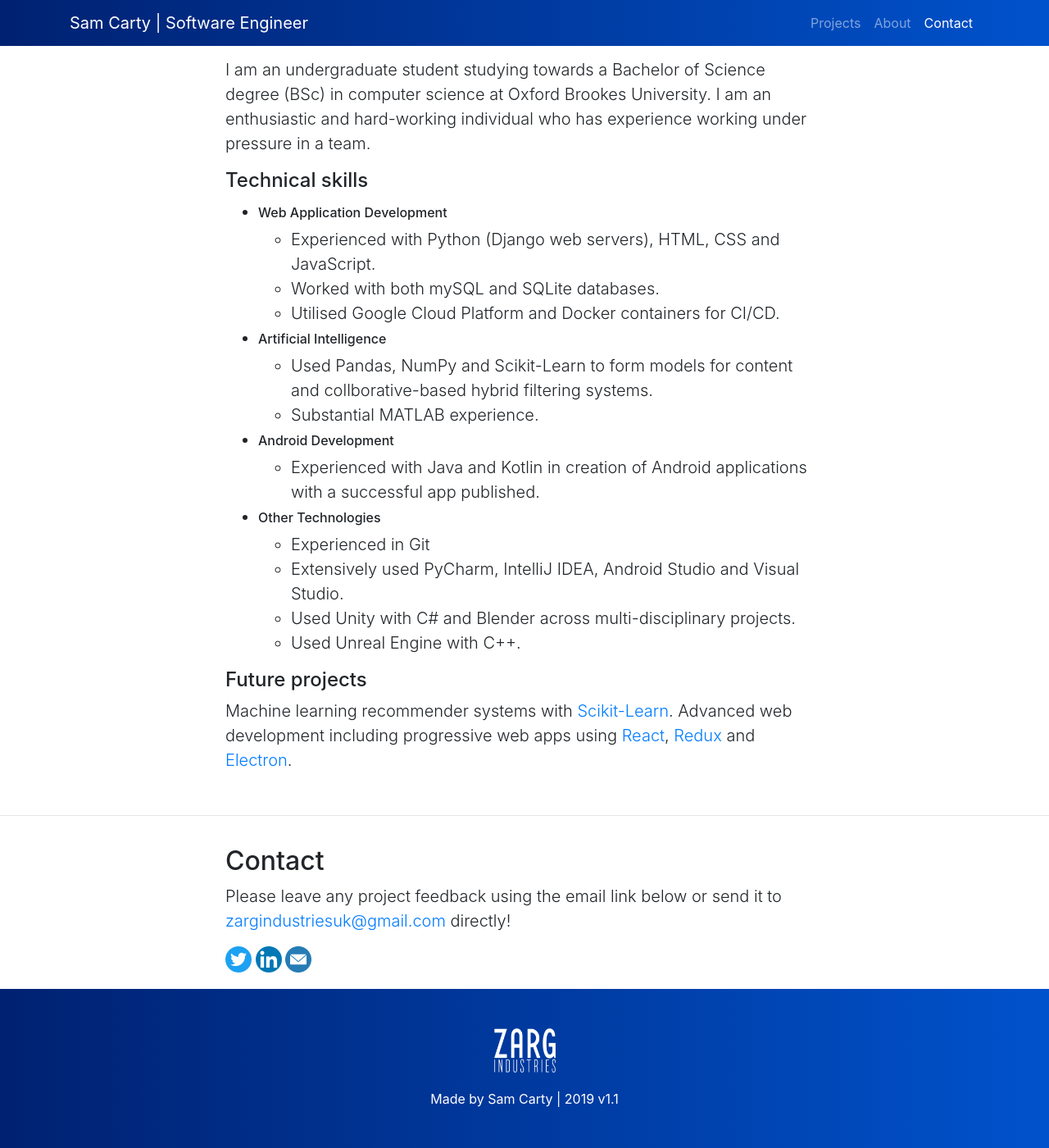
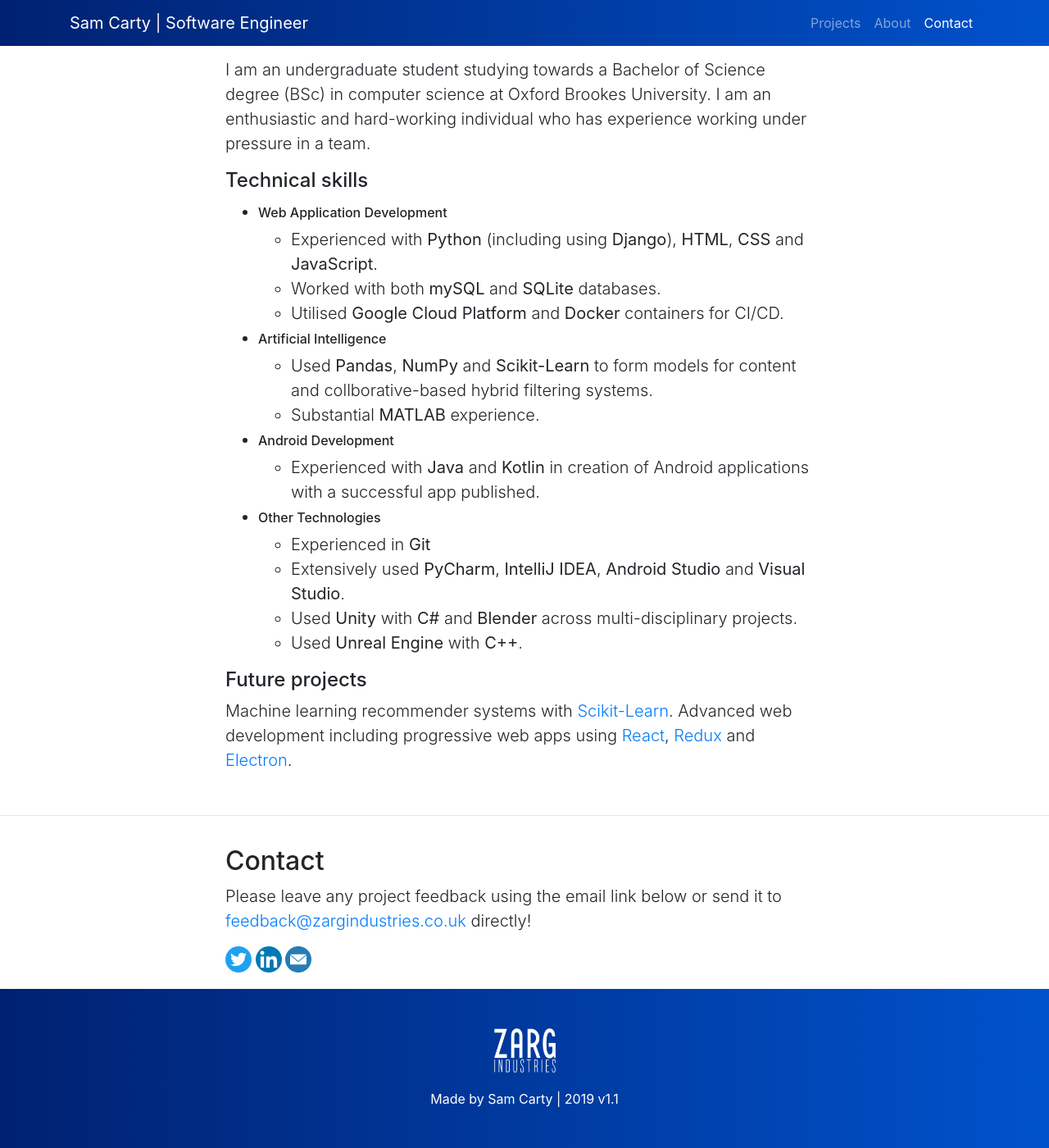
Before and after one commit to SamCarty/samcarty.com, a Jekyll site: the page built from index.html, in a window 1280 px wide and 1400 px high, scrolled down 1404 px. Shown: the whole window at 82% size. Built offline with Jekyll 4.4.1, drawn with Linux system fonts in a browser that asks for light colours; some of the changed text lies outside the part shown.

Commit message:
updated styling

```diff
--- a/index.html
+++ b/index.html
@@ -48,6 +48,8 @@ title: Sam Carty | Software Engineer
                 <div class="card-body">
                   <h4 class="card-title header">GamePlan</h4>
                   <p class="card-text">Game aggregate, release date tracker and recommender service.</p>
+                  <p class="project-link">Currently in development.</p>
+                </div>
               </div>
             </div>
           </div>
@@ -105,36 +107,42 @@ title: Sam Carty | Software Engineer
           <h4>Technical skills</h4>
           <ul>
             <li>
-              <h6>Web Application Development</h2>
+              <h6>Web Application Development</h6>
               <ul>
-                  <li>Experienced with Python (Django web servers), HTML, CSS and JavaScript.</li>
-                  <li>Worked with both mySQL and SQLite databases.</li>
-                  <li>Utilised Google Cloud Platform and Docker containers for CI/CD.</li>
+                <li>Experienced with <strong>Python</strong> (including using <strong>Django</strong>),
+                  <strong>HTML</strong>, <strong>CSS</strong> and <strong>JavaScript</strong>.</li>
+                <li>Worked with both <strong>mySQL</strong> and <strong>SQLite</strong> databases.</li>
+                <li>Utilised <strong>Google Cloud Platform</strong> and <strong>Docker</strong> containers for CI/CD.
+                </li>
               </ul>
             </li>
             <li>
-              <h6>Artificial Intelligence</h2>
+              <h6>Artificial Intelligence</h6>
               <ul>
-                  <li>Used Pandas, NumPy and Scikit-Learn to form models for content and collborative-based hybrid
+                <li>Used <strong>Pandas</strong>, <strong>NumPy</strong> and <strong>Scikit-Learn</strong> to form
+                  models for content and collborative-based hybrid
                   filtering systems.</li>
-                  <li>Substantial MATLAB experience.</li>
+                <li>Substantial <strong>MATLAB</strong> experience.</li>
               </ul>
             </li>
             <li>
-              <h6>Android Development</h2>
+              <h6>Android Development</h6>
               <ul>
-                  <li>Experienced with Java and Kotlin in creation of Android applications with a successful app
+                <li>Experienced with <strong>Java</strong> and <strong>Kotlin</strong> in creation of Android
+                  applications with a successful app
                   published.
                 </li>
               </ul>
             </li>
             <li>
-              <h6>Other Technologies</h2>
+              <h6>Other Technologies</h6>
               <ul>
-                  <li>Experienced in Git</li>
-                  <li>Extensively used PyCharm, IntelliJ IDEA, Android Studio and Visual Studio.</li>
-                  <li>Used Unity with C# and Blender across multi-disciplinary projects.</li>
-                  <li>Used Unreal Engine with C++.</li>
+                <li>Experienced in <strong>Git</strong></li>
+                <li>Extensively used <strong>PyCharm</strong>, <strong>IntelliJ IDEA</strong>, <strong>Android
+                    Studio</strong> and <strong>Visual Studio</strong>.</li>
+                <li>Used <strong>Unity</strong> with <strong>C#</strong> and <strong>Blender</strong> across
+                  multi-disciplinary projects.</li>
+                <li>Used <strong>Unreal Engine</strong> with <strong>C++</strong>.</li>
               </ul>
             </li>
           </ul>
@@ -158,12 +166,12 @@ title: Sam Carty | Software Engineer
         <div class="col-lg-8 mx-auto">
           <h2>Contact</h2>
           <p class="lead">Please leave any project feedback using the email link below or send it to <a
-              href="mailto:zargindustriesuk@gmail.com" target="_blank">zargindustriesuk@gmail.com</a> directly!</p>
+              href="mailto:feedback@zargindustries.co.uk" target="_blank">feedback@zargindustries.co.uk</a> directly!</p>
           <a href="https://twitter.com/OntimeAppUK" target="_blank"><img src="assets/img/icon-twitter.png"
               alt="Twitter"></a>
           <a href="https://www.linkedin.com/in/sam-carty-234923111/" target="_blank"><img
               src="assets/img/icon-linkedin.png" alt="Linkedin"></a>
-          <a href="mailto:zargindustriesuk@gmail.com" target="_blank"><img src="assets/img/icon-mail.png"
+          <a href="mailto:feedback@zargindustries.co.uk" target="_blank"><img src="assets/img/icon-mail.png"
               alt="Email"></a>
         </div>
       </div>
```
Also changed, not shown: 4 other files. Lines whose indentation alone changed are shown as unchanged.
